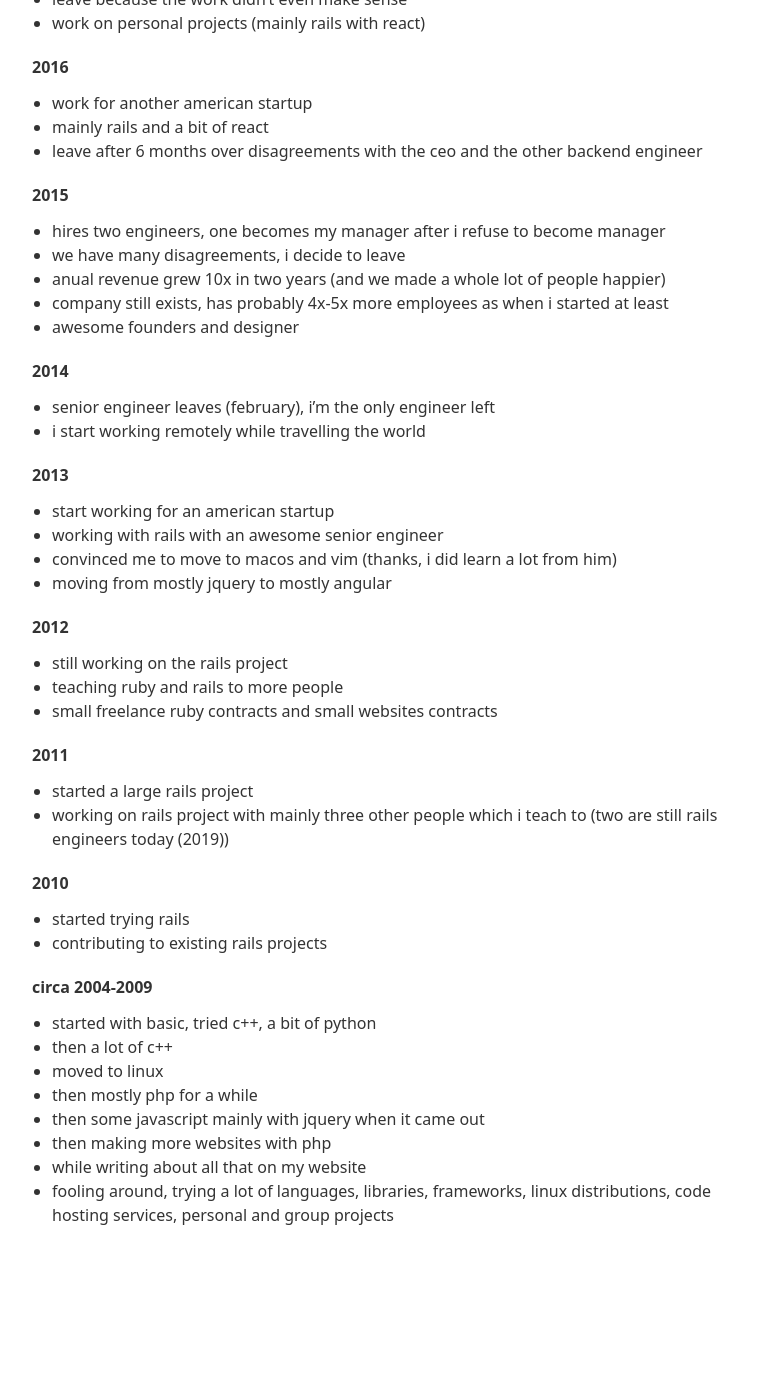
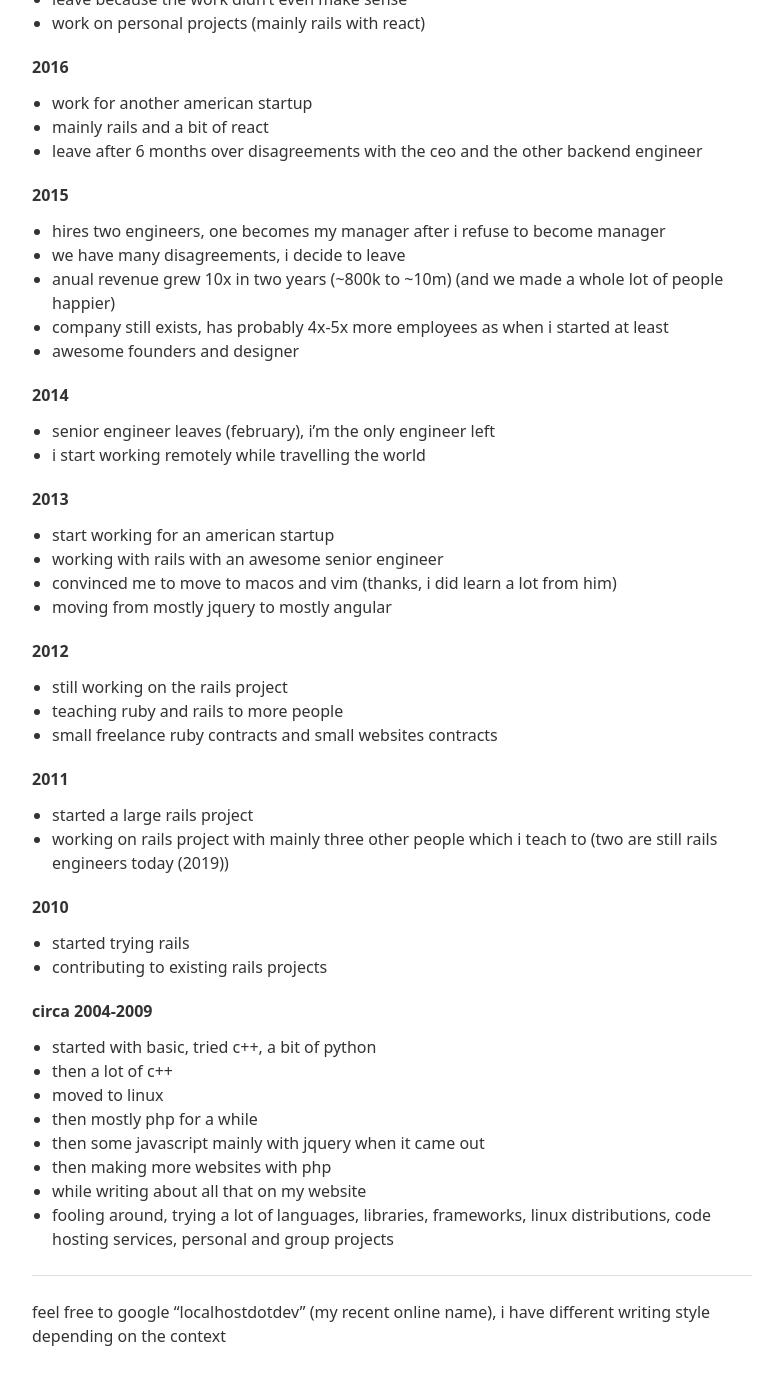
Before and after one commit to localhostdotdev/localhostdotdev.github.io, a Jekyll site: the page built from me.md, in a window 1280 px wide and 1400 px high, scrolled down 657 px. Shown: the top 1385 px of the window, without its empty margins (248-1031 px from the left). Built offline with Jekyll 4.4.1, drawn with Linux system fonts in a browser that asks for light colours; before the commit the page ends 1944 px from its top, so only the background shows below that.

Commit message:
more details

```diff
--- a/me.md
+++ b/me.md
@@ -39,7 +39,7 @@ you can contact me at work@localhostdotdev.com
 
 - hires two engineers, one becomes my manager after i refuse to become manager
 - we have many disagreements, i decide to leave
-- anual revenue grew 10x in two years (and we made a whole lot of people happier)
+- anual revenue grew 10x in two years (~800k to ~10m) (and we made a whole lot of people happier)
 - company still exists, has probably 4x-5x more employees as when i started at least
 - awesome founders and designer
 
@@ -81,3 +81,7 @@ you can contact me at work@localhostdotdev.com
 - then making more websites with php
 - while writing about all that on my website
 - fooling around, trying a lot of languages, libraries, frameworks, linux distributions, code hosting services, personal and group projects
+
+-----
+
+feel free to google "localhostdotdev" (my recent online name), i have different writing style depending on the context
```
